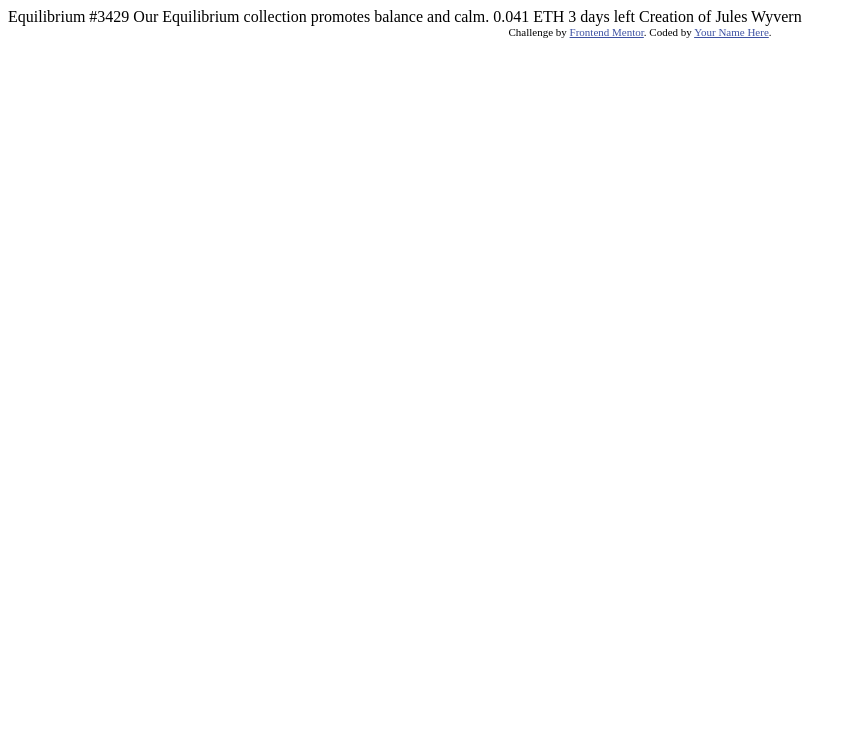
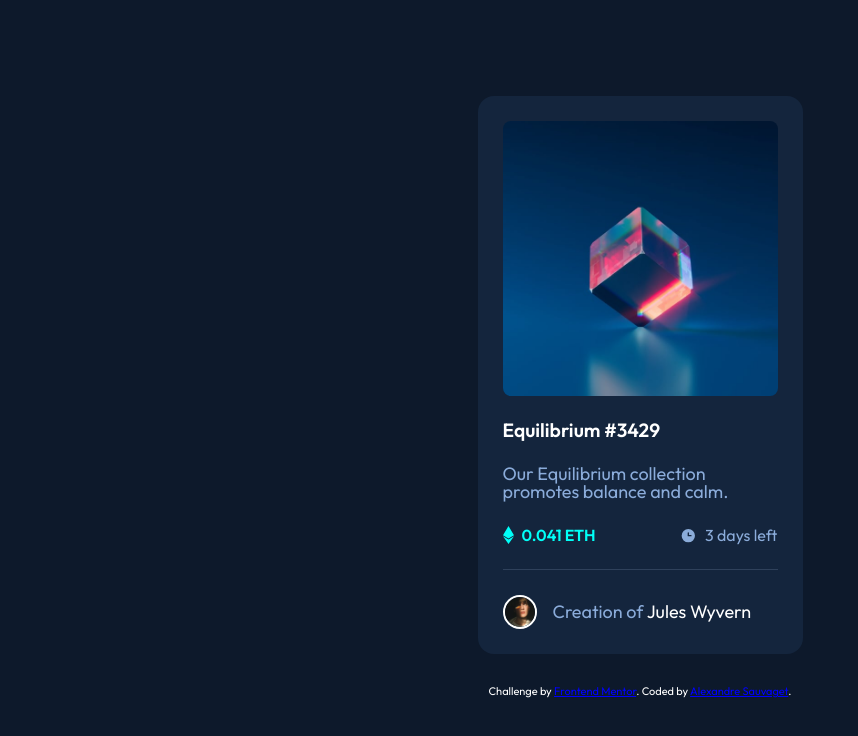
Before and after one commit to Answers-FM-challenges-A-Sauvaget/NFT-preview-card-component, a plain HTML site: page index.html in a window 1280 px wide. Shown: the whole page, without its empty margins (0-858 px from the left). Drawn offline with Linux system fonts and the light colour scheme.

Commit message:
Challenge done

```diff
--- /dev/null
+++ b/assets/css/reset.css
@@ -0,0 +1,129 @@
+/* http://meyerweb.com/eric/tools/css/reset/
+   v2.0 | 20110126
+   License: none (public domain)
+*/
+
+html,
+body,
+div,
+span,
+applet,
+object,
+iframe,
+h1,
+h2,
+h3,
+h4,
+h5,
+h6,
+p,
+blockquote,
+pre,
+a,
+abbr,
+acronym,
+address,
+big,
+cite,
+code,
+del,
+dfn,
+em,
+img,
+ins,
+kbd,
+q,
+s,
+samp,
+small,
+strike,
+strong,
+sub,
+sup,
+tt,
+var,
+b,
+u,
+i,
+center,
+dl,
+dt,
+dd,
+ol,
+ul,
+li,
+fieldset,
+form,
+label,
+legend,
+table,
+caption,
+tbody,
+tfoot,
+thead,
+tr,
+th,
+td,
+article,
+aside,
+canvas,
+details,
+embed,
+figure,
+figcaption,
+footer,
+header,
+hgroup,
+menu,
+nav,
+output,
+ruby,
+section,
+summary,
+time,
+mark,
+audio,
+video {
+  margin: 0;
+  padding: 0;
+  border: 0;
+  font-size: 100%;
+  font: inherit;
+  vertical-align: baseline;
+}
+/* HTML5 display-role reset for older browsers */
+article,
+aside,
+details,
+figcaption,
+figure,
+footer,
+header,
+hgroup,
+menu,
+nav,
+section {
+  display: block;
+}
+body {
+  line-height: 1;
+}
+ol,
+ul {
+  list-style: none;
+}
+blockquote,
+q {
+  quotes: none;
+}
+blockquote:before,
+blockquote:after,
+q:before,
+q:after {
+  content: '';
+  content: none;
+}
+table {
+  border-collapse: collapse;
+  border-spacing: 0;
+}
--- /dev/null
+++ b/assets/css/style.css
@@ -0,0 +1,159 @@
+:root {
+  --primary: hsl(215, 51%, 70%);
+  --primary-lighter: hsl(178, 100%, 50%);
+
+  --neutral: hsl(216, 50%, 16%);
+  --neutral-lighter: hsl(215, 32%, 27%);
+  --neutral-darker: hsl(217, 54%, 11%);
+
+  --color-white: hsl(0, 0%, 100%);
+}
+
+/* STYLE FRONTEND MENTOR */
+.attribution {
+  font-size: 0.688rem;
+  text-align: center;
+  width: 100%;
+  height: 5vh;
+  margin-top: 2rem;
+  color: var(--color-white);
+}
+
+.attribution a {
+  color: blue;
+}
+
+/* Generic rules */
+body {
+  font-family: 'Outfit', sans-serif;
+  background-color: var(--neutral-darker);
+}
+
+p {
+  font-size: 1.125rem;
+}
+
+/* LAYOUT */
+.container {
+  margin-top: 6rem;
+  display: flex;
+  justify-content: center;
+}
+
+.article {
+  background-color: var(--neutral);
+  max-width: 325px;
+  border-radius: 1rem;
+}
+
+.article__header,
+.article__section,
+.article__footer {
+  margin: 25px;
+}
+
+.article__header {
+  display: flex;
+  justify-content: center;
+  position: relative;
+}
+
+.article__image {
+  max-width: 275px;
+  border-radius: 0.5rem;
+}
+
+.article__header:hover .article__overlay {
+  display: flex;
+  justify-content: center;
+  align-items: center;
+}
+
+.article__overlay {
+  display: none;
+  position: absolute;
+  border-radius: 0.5rem;
+  top: 0;
+  left: 0;
+  width: 100%;
+  height: 100%;
+  background-color: var(--primary-lighter);
+  opacity: 0.5;
+}
+
+.article__title {
+  color: var(--color-white);
+  font-weight: 600;
+  font-size: larger;
+  padding-bottom: 25px
+}
+
+.article__title:hover {
+  color: var(--primary-lighter);
+}
+
+.article__text {
+  font-weight: 400;
+  color: var(--primary);
+  padding-bottom: 25px
+}
+.article__order {
+  display: flex;
+  justify-content: space-between;
+  align-items: center;
+
+  padding-bottom: 25px
+}
+
+.article__orderInfo {
+  font-weight: 400;
+  color: var(--primary);
+
+  display: flex;
+  align-items: center;
+}
+
+.article__orderInfo--price {
+  color: var(--primary-lighter);
+  text-transform: uppercase;
+  font-weight: 700;
+}
+
+.article__icon {
+  margin-right: .5rem;
+}
+
+.article__section {
+  border-bottom: solid 1px var(--neutral-lighter);
+}
+
+.article__link {
+  font-weight: 400;
+  color: var(--primary);
+  text-decoration: none;
+}
+
+.article__link--user {
+  color: var(--color-white);
+}
+
+.article__link:hover {
+  color: var(--primary-lighter);
+}
+
+.article__footer {
+  color: var(--primary);
+  font-weight: 400;
+
+  display: flex;
+  align-items: center;
+}
+.article__avatar {
+  width: 30px;
+  height: auto;
+
+  border-radius: 50%;
+  border: solid 2px var(--color-white);
+
+  margin-right: 1rem;
+}
--- a/index.html
+++ b/index.html
@@ -1,33 +1,83 @@
 <!DOCTYPE html>
 <html lang="en">
   <head>
-  <meta charset="UTF-8">
-  <meta name="viewport" content="width=device-width, initial-scale=1.0"> <!-- displays site properly based on user's device -->
-
-  <link rel="icon" type="image/png" sizes="32x32" href="./images/favicon-32x32.png">
-
+    <meta charset="UTF-8" />
+    <meta http-equiv="X-UA-Compatible" content="IE=edge" />
+    <meta name="viewport" content="width=device-width, initial-scale=1.0" />
+    <link
+      rel="icon"
+      type="image/png"
+      sizes="32x32"
+      href="./assets/images/favicon-32x32.png"
+    />
     <title>Frontend Mentor | NFT preview card component</title>
-
-  <!-- Feel free to remove these styles or customise in your own stylesheet 👍 -->
-  <style>
-    .attribution { font-size: 11px; text-align: center; }
-    .attribution a { color: hsl(228, 45%, 44%); }
-  </style>
+    <link rel="stylesheet" href="./assets/css/reset.css" />
+    <link rel="stylesheet" href="./assets/css/style.css" />
+    <link rel="preconnect" href="https://fonts.googleapis.com" />
+    <link rel="preconnect" href="https://fonts.gstatic.com" crossorigin />
+    <link
+      href="https://fonts.googleapis.com/css2?family=Outfit:wght@300;400;600&display=swap"
+      rel="stylesheet"
+    />
   </head>
   <body>
-
-  Equilibrium #3429
-
+    <main class="container">
+      <article class="article">
+        <header class="article__header">
+          <img
+            class="article__image"
+            src="./assets/images/image-equilibrium.jpg"
+            alt=""
+          />
+          <a class="article__overlay" href=""
+            ><img src="./assets/images/icon-view.svg" alt=""
+          /></a>
+        </header>
+        <section class="article__section">
+          <h1 class="article__title">Equilibrium #3429</h1>
+          <p class="article__text">
             Our Equilibrium collection promotes balance and calm.
-
-  0.041 ETH
-  3 days left
-
-  Creation of Jules Wyvern
-
-  <div class="attribution">
-    Challenge by <a href="https://www.frontendmentor.io?ref=challenge" target="_blank">Frontend Mentor</a>.
-    Coded by <a href="#">Your Name Here</a>.
+          </p>
+          <div class="article__order">
+            <span class="article__orderInfo article__orderInfo--price"
+              ><img
+                class="article__icon"
+                src="./assets/images/icon-ethereum.svg"
+                alt=""
+              />0.041 eth</span
+            ><span class="article__orderInfo"
+              ><img
+                class="article__icon"
+                src="./assets/images/icon-clock.svg"
+                alt=""
+              />3 days left</span
+            >
           </div>
+        </section>
+        <footer class="article__footer">
+          <img
+            class="article__avatar"
+            src="./assets/images/image-avatar.png"
+            alt=""
+          />
+          <p>Creation of <a class="article__link article__link--user" href="">Jules Wyvern</a></p>
+        </footer>
+      </article>
+    </main>
+    <footer class="attribution">
+      Challenge by
+      <a
+        href="https://www.frontendmentor.io?ref=challenge"
+        target="_blank"
+        rel="noopener noreferrer"
+        >Frontend Mentor</a
+      >. Coded by
+      <a
+        href="https://github.com/a-sauvaget"
+        target="_blank"
+        rel="noopener noreferrer"
+        >Alexandre Sauvaget</a
+      >.
+    </footer>
   </body>
 </html>
```
Also changed, not shown: assets/images/favicon-32x32.png (renamed from images/favicon-32x32.png), assets/images/icon-clock.svg (renamed from images/icon-clock.svg), assets/images/icon-ethereum.svg (renamed from images/icon-ethereum.svg), assets/images/icon-view.svg (renamed from images/icon-view.svg), assets/images/image-avatar.png (renamed from images/image-avatar.png), assets/images/image-equilibrium.jpg (renamed from images/image-equilibrium.jpg), screenshot.png (added), 2 other files. Lines whose indentation alone changed are shown as unchanged.
